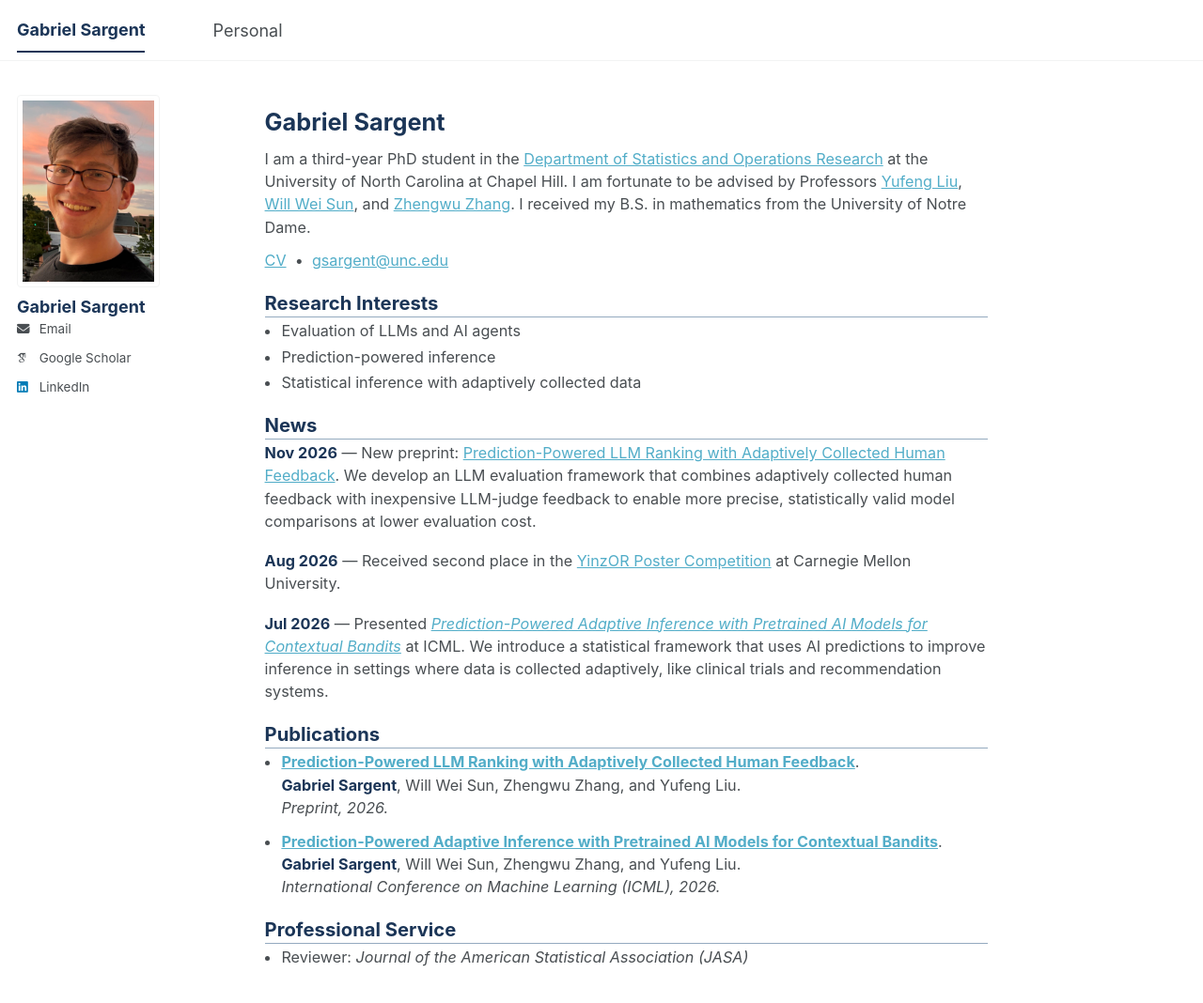
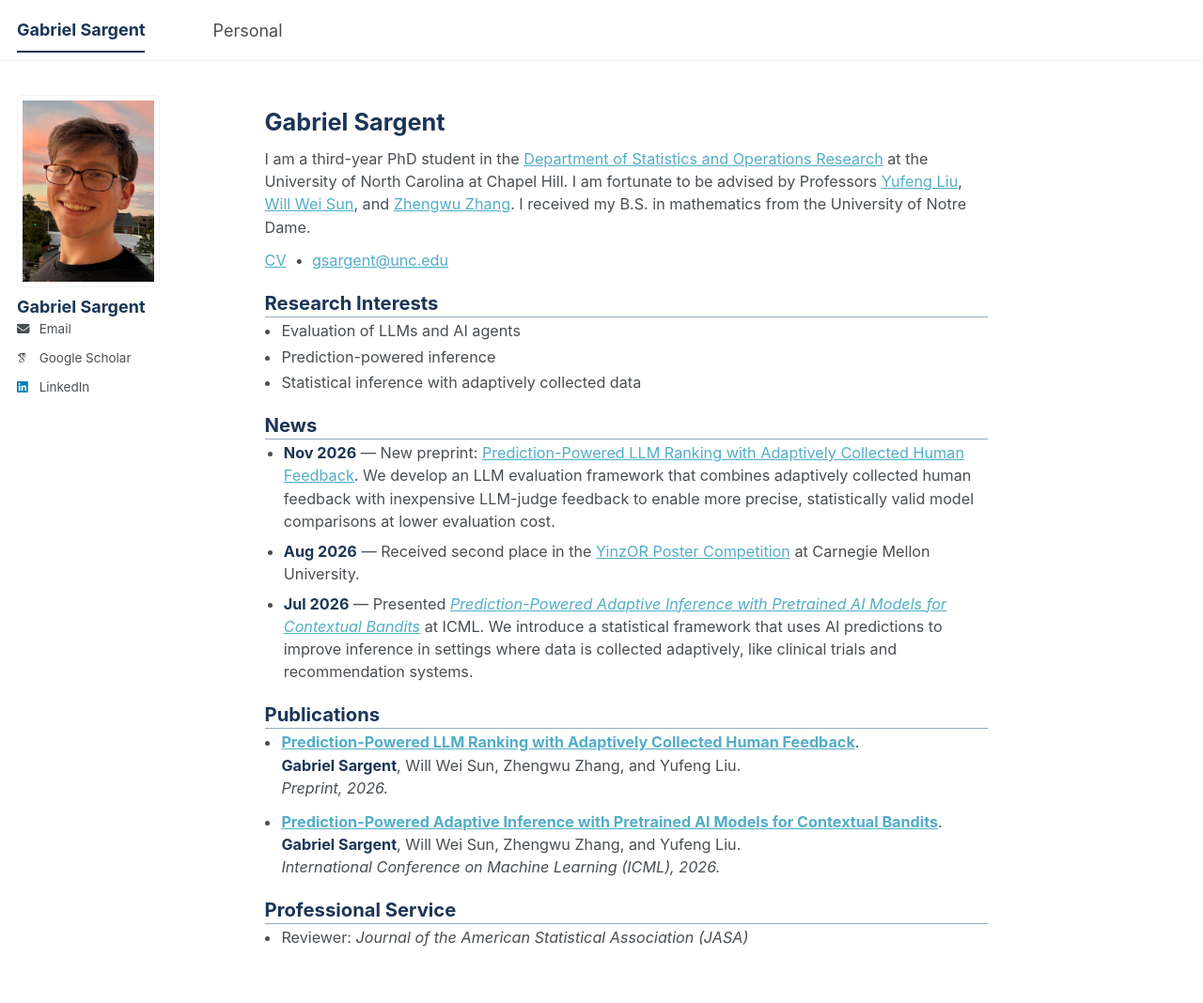
Before and after one commit to GabrielSargent/GabrielSargent.github.io, a Jekyll site: the page built from _pages/about.md, in a window 1280 px wide and 1068 px high. Shown: the whole window at 94% size. Built offline with Jekyll 4.4.1, drawn with Linux system fonts in a browser that asks for light colours; some web fonts are replaced; a script bundle is joined from its source files by our own code; library files that are not in the unit come from our copies.

Commit message:
Restore bullets to homepage News section

```diff
--- a/_pages/about.md
+++ b/_pages/about.md
@@ -18,11 +18,13 @@ I am a third-year PhD student in the [Department of Statistics and Operations Re
 
 ## News
 
-<div style=" margin-bottom: 1.1em;"><strong>Nov 2026</strong> — New preprint: <a href="https://arxiv.org/abs/2611.13186">Prediction-Powered LLM Ranking with Adaptively Collected Human Feedback</a>. We develop an LLM evaluation framework that combines adaptively collected human feedback with inexpensive LLM-judge feedback to enable more precise, statistically valid model comparisons at lower evaluation cost.</div>
+<ul style="padding-left: 1.25em;">
+<li style="margin-bottom: 0.45em;"><strong>Nov 2026</strong> — New preprint: <a href="https://arxiv.org/abs/2611.13186">Prediction-Powered LLM Ranking with Adaptively Collected Human Feedback</a>. We develop an LLM evaluation framework that combines adaptively collected human feedback with inexpensive LLM-judge feedback to enable more precise, statistically valid model comparisons at lower evaluation cost.</li>
 
-<div style=" margin-bottom: 1.1em;"><strong>Aug 2026</strong> — Received second place in the <a href="https://yinzor.cmuinforms.org/poster_competition/index.html">YinzOR Poster Competition</a> at Carnegie Mellon University.</div>
+<li style="margin-bottom: 0.45em;"><strong>Aug 2026</strong> — Received second place in the <a href="https://yinzor.cmuinforms.org/poster_competition/index.html">YinzOR Poster Competition</a> at Carnegie Mellon University.</li>
 
-<div style=" margin-bottom: 1.1em;"><strong>Jul 2026</strong> — Presented <a href="https://raw.githubusercontent.com/mlresearch/v306/main/assets/sargent26a/sargent26a.pdf"><em>Prediction-Powered Adaptive Inference with Pretrained AI Models for Contextual Bandits</em></a> at ICML. We introduce a statistical framework that uses AI predictions to improve inference in settings where data is collected adaptively, like clinical trials and recommendation systems.</div>
+<li style="margin-bottom: 0.45em;"><strong>Jul 2026</strong> — Presented <a href="https://raw.githubusercontent.com/mlresearch/v306/main/assets/sargent26a/sargent26a.pdf"><em>Prediction-Powered Adaptive Inference with Pretrained AI Models for Contextual Bandits</em></a> at ICML. We introduce a statistical framework that uses AI predictions to improve inference in settings where data is collected adaptively, like clinical trials and recommendation systems.</li>
+</ul>
 
 ## Publications
 - **[Prediction-Powered LLM Ranking with Adaptively Collected Human Feedback](https://arxiv.org/abs/2611.13186)**.
```
